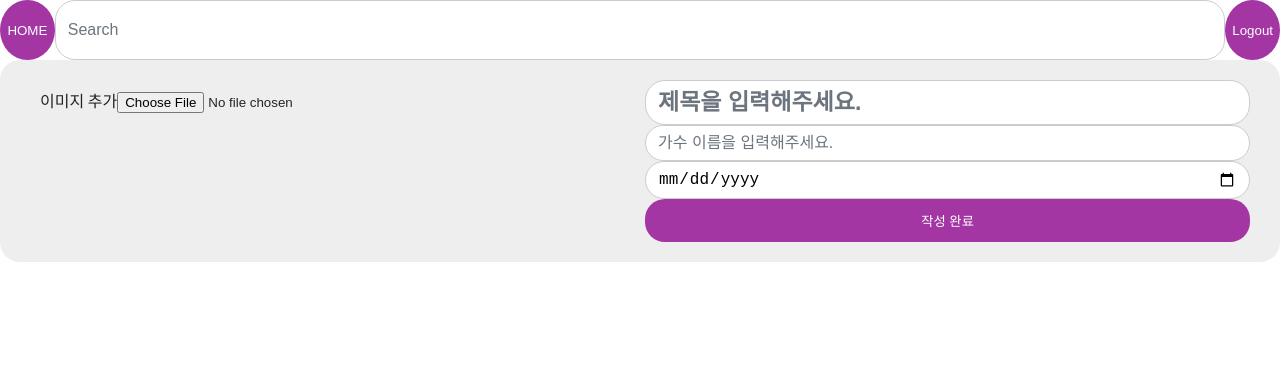
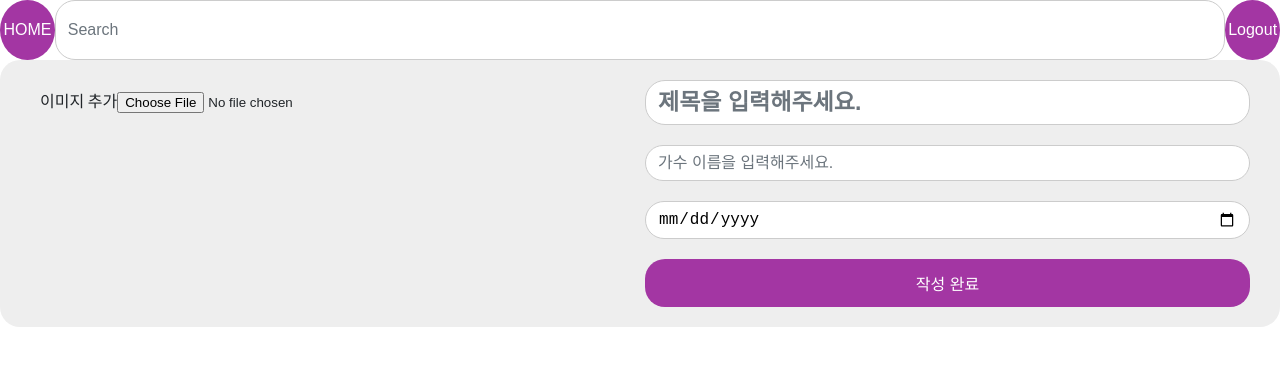
Before and after one commit to HseongH/Bohemian-Rhapsody, a React (Create React App) app: page /write in a window 1280 px wide. Shown: the top 366 px of the page. Built offline with nearby package versions, Linux system fonts and the light colour scheme.

Commit message:
버튼 스타일 수정

```diff
--- a/src/elements/Button.js
+++ b/src/elements/Button.js
@@ -9,6 +9,7 @@ const ButtonStyle = styled.button`
   padding: ${(props) => props.padding};
   margin: ${(props) => props.margin};
   border-radius: ${(props) => props.radius};
+  font-size: ${(props) => props.fontSize};
   box-sizing: border-box;
   border: none;
   cursor: pointer;
@@ -38,6 +39,7 @@ const Button = ({ children, clickEvent, ...props }) => {
 Button.defaultProps = {
   width: '60px',
   height: '60px',
+  fontSize: '16px',
   color: '#fff',
   padding: 0,
   radius: '50%',
--- a/src/pages/Write.js
+++ b/src/pages/Write.js
@@ -3,7 +3,7 @@ import React from 'react';
 // import styled from 'styled-components';
 
 // ELEMENTS
-import { Grid, Button, Input } from '../elements/index';
+import { Grid, Button, Input, Text } from '../elements/index';
 
 const Write = (props) => {
   return (
@@ -14,9 +14,14 @@ const Write = (props) => {
       </Grid>
 
       <Grid>
-        <Input fontSize="23px" placeholder="제목을 입력해주세요." style={{ fontWeight: 700 }} />
-        <Input placeholder="가수 이름을 입력해주세요." />
-        <Input type="date" />
+        <Input
+          fontSize="23px"
+          placeholder="제목을 입력해주세요."
+          margin="0 0 20px"
+          style={{ fontWeight: 700 }}
+        />
+        <Input margin="0 0 20px" placeholder="가수 이름을 입력해주세요." />
+        <Input margin="0 0 20px" type="date" />
 
         <Button width="100%" height="auto" padding="12px 0" radius="20px">
           작성 완료
```
